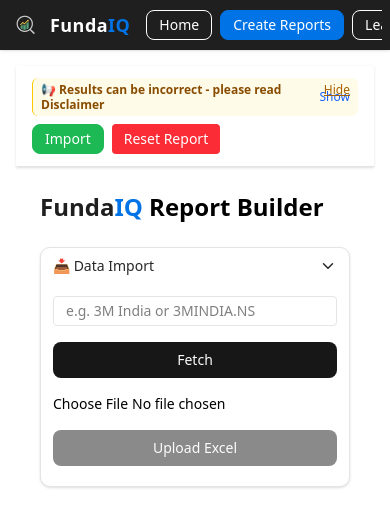
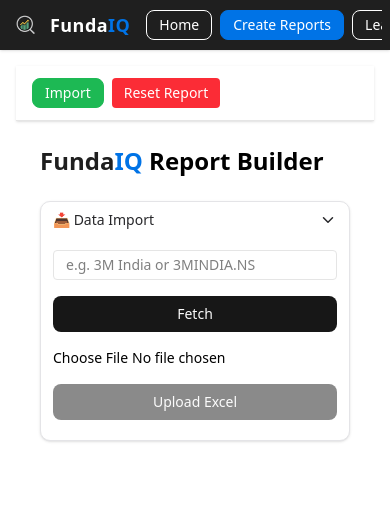
Before and after one commit to fundaiq/fundaiq-web, a Next.js app in the folder frontend/: page /report in a window 390 px wide. Shown: the top 526 px of the page. Built offline with nearby package versions, Linux system fonts and the light colour scheme; what chartjs-plugin-datalabels would draw is missing.

Commit message:
layout fixes for mobile

```diff
--- a/frontend/src/components/report/ReportTopNav.tsx
+++ b/frontend/src/components/report/ReportTopNav.tsx
@@ -53,18 +53,6 @@
 
   return (
     <div className="sticky top-[40px] z-40 bg-white dark:bg-zinc-900 border-b shadow-sm px-4 py-3">
-      {/* Disclaimer */}
-      {showDisclaimer && (
-        <div className="relative mb-2">
-          <Disclaimer />
-          <button
-            onClick={dismissDisclaimer}
-            className="absolute top-1 right-2 text-xs text-yellow-700 underline"
-          >
-            Hide
-          </button>
-        </div>
-      )}
 
       {/* Scrollable nav with fade + snap */}
       <div className="relative max-w-6xl mx-auto">
```
